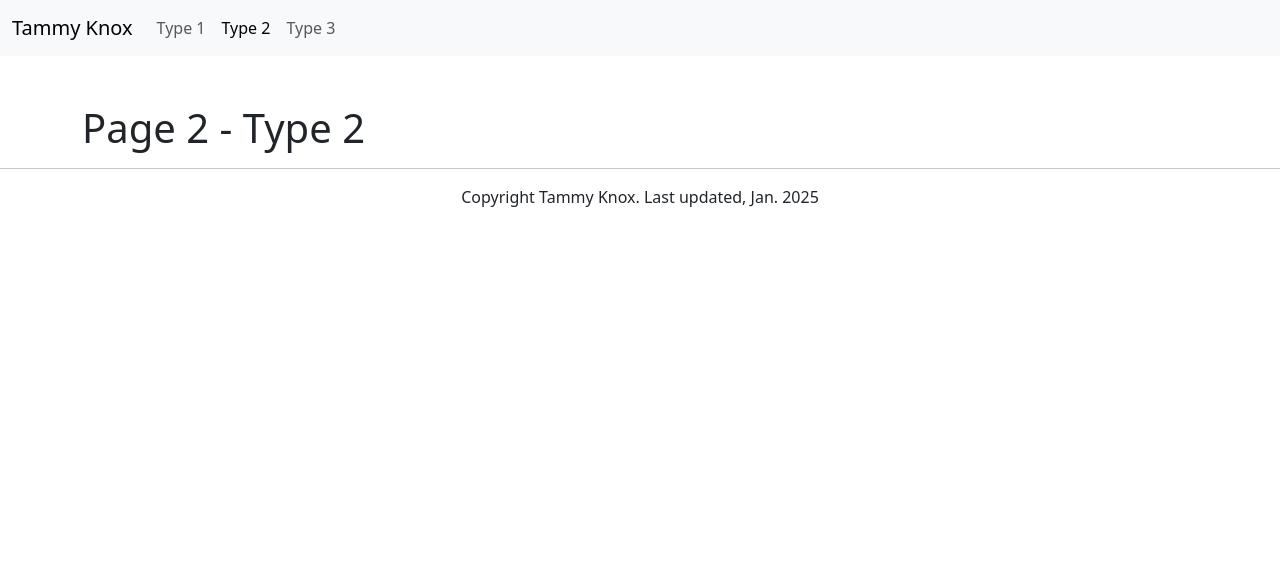
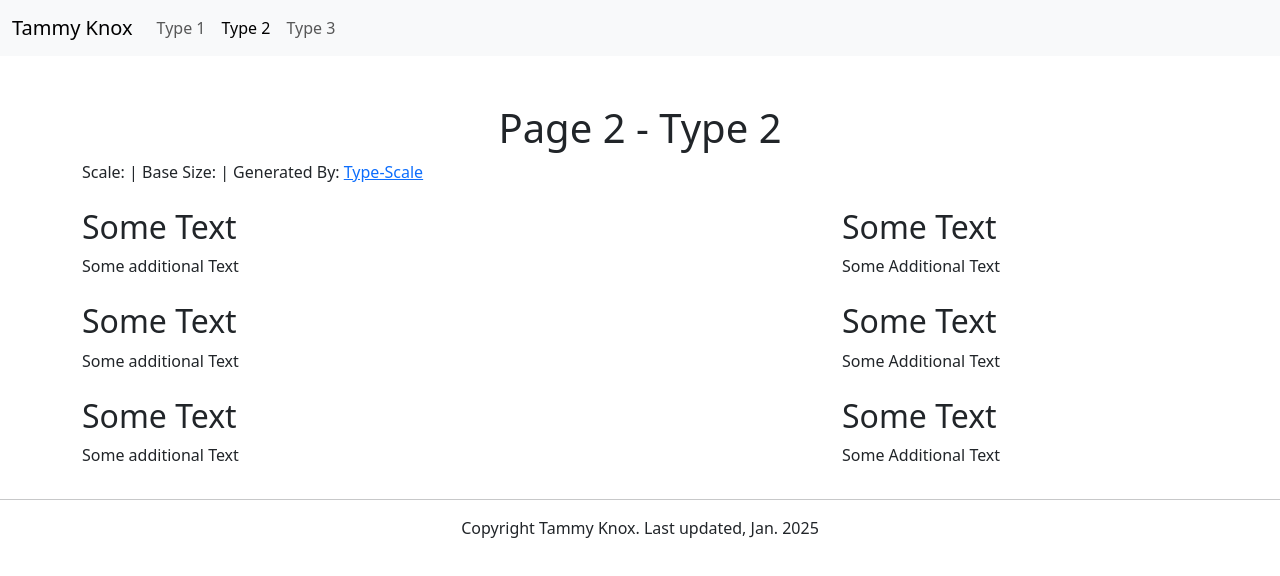
Before and after one commit to TammyKnox/hci-design-fundamentals, a plain HTML site: page type-hierarchies/type/page-2.html in a window 1280 px wide. Drawn offline with nearby package versions, Linux system fonts and the light colour scheme.

Commit message:
Updated Page Layout

```diff
--- a/type-hierarchies/type/page-2.html
+++ b/type-hierarchies/type/page-2.html
@@ -36,9 +36,44 @@
             </div>
           </nav>
 
-          <div class="container mt-5">
-            <h1>Page 2 - Type 2</h1>
+          <div class="container-lg main-content">
+            <div class="row mt-5">
+                <h1 class="text-center">Page 2 - Type 2</h1>
+                <p>Scale: | Base Size:  | Generated By: <a href="https://type-scale.com" target="_blank">Type-Scale</a></p>
+            </div>
+            <div class="row mt-2">
+                <div class="col-lg-8">
+                    <h2>Some Text</h2>
+                    <p>Some additional Text</p>
+                </div>
+                <div class="col-lg-4">
+                    <h2>Some Text</h2>
+                    <p>Some Additional Text</p>
+                </div>
+            </div>
+            <div class="row mt-2">
+                <div class="col-lg-8">
+                    <h2>Some Text</h2>
+                    <p>Some additional Text</p>
+                </div>
+                <div class="col-lg-4">
+                    <h2>Some Text</h2>
+                    <p>Some Additional Text</p>
+                </div>
+            </div>
+            <div class="row mt-2">
+                <div class="col-lg-8">
+                    <h2>Some Text</h2>
+                    <p>Some additional Text</p>
+                </div>
+                <div class="col-lg-4">
+                    <h2>Some Text</h2>
+                    <p>Some Additional Text</p>
+                </div>
+            </div>
+
           </div>
+
 
           <hr>
           <footer class="footer-tk mb-0 text-center px-3">
```
Also changed, not shown: type-hierarchies/index.html (+1 -1 lines), type-hierarchies/type/page-1.html (+36 -2 lines), type-hierarchies/type/page-3.html (+37 -2 lines).
